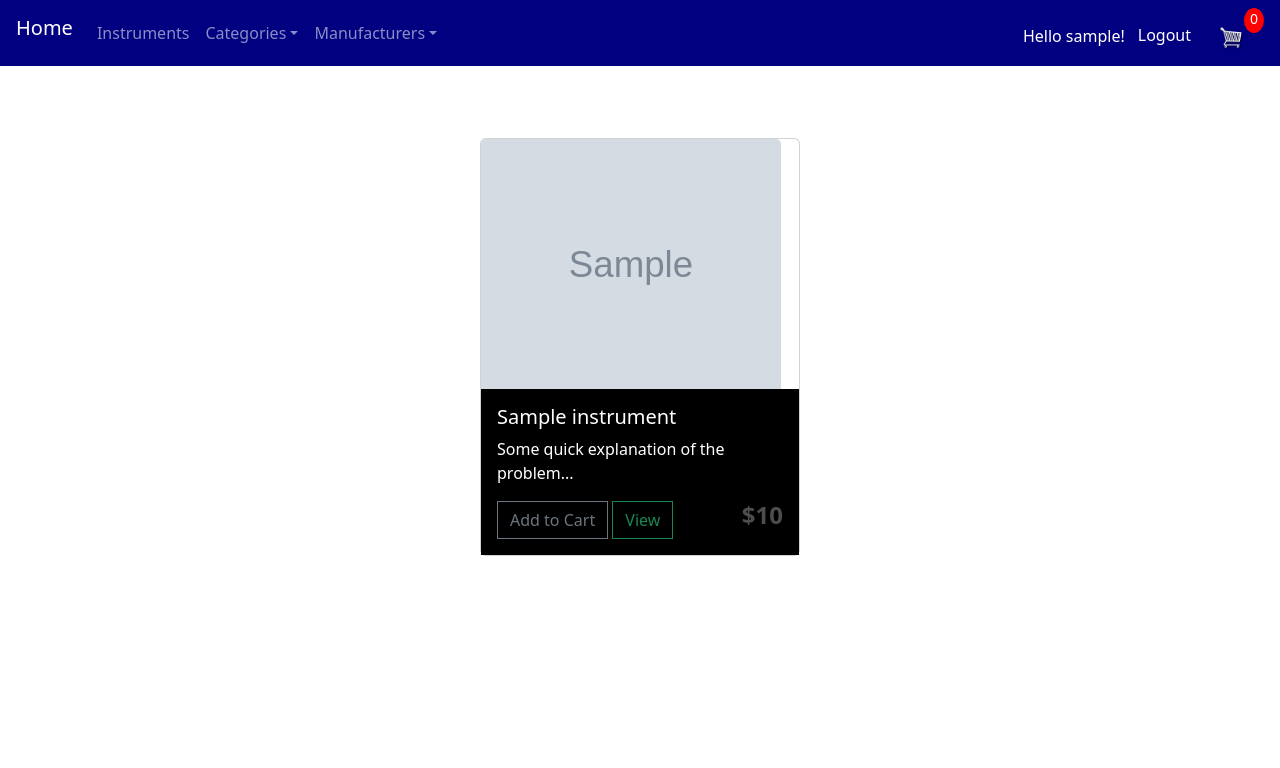
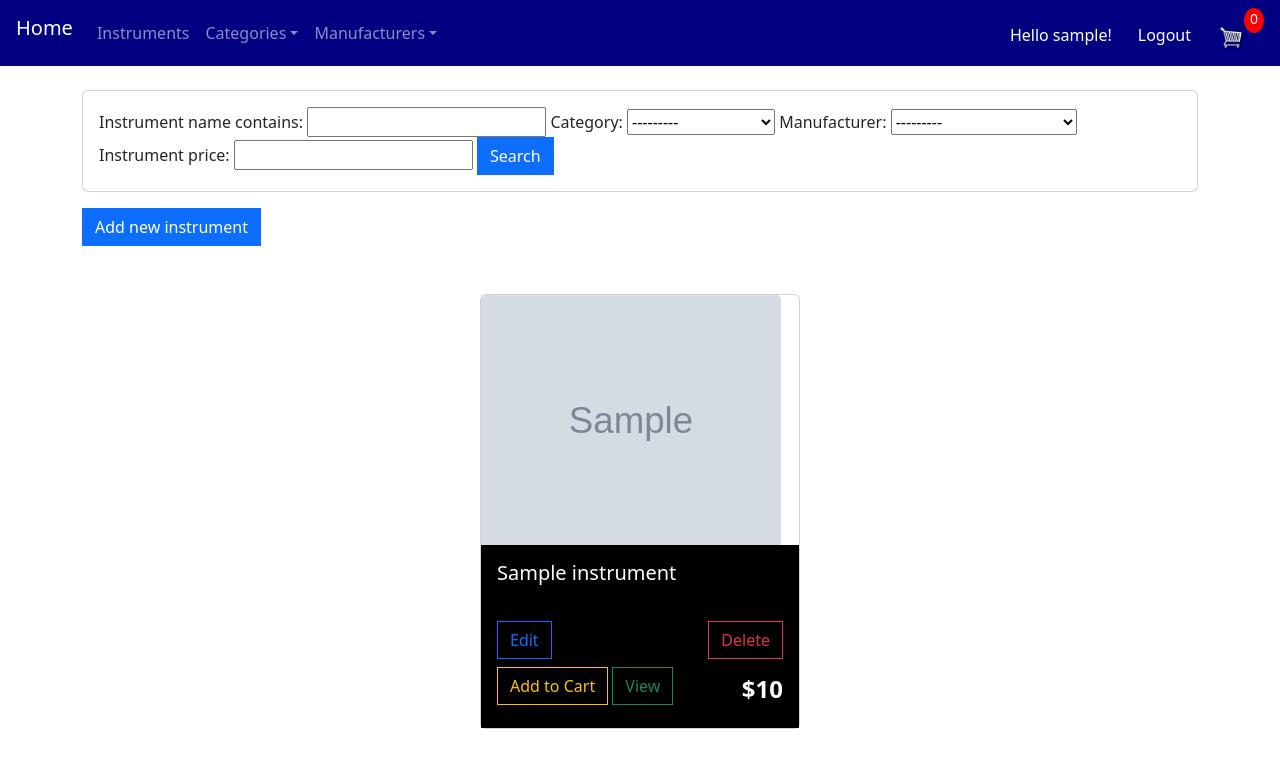
Before and after one commit to Hesbadami/my-saina, a Django app: page / in a window 1280 px wide. Shown: the top 768 px of the page. Run offline with Django 4.2, Linux system fonts and the light colour scheme; a user stored in the database is signed in; tables that the repository leaves empty hold one stand-in row (values such as "Sample post"); grey boxes marked "Sample" are stand-in pictures.

Commit message:
Filters and user permissions.

```diff
--- a/ecommerce/settings.py
+++ b/ecommerce/settings.py
@@ -39,7 +39,8 @@ INSTALLED_APPS = [
     'django.contrib.sessions',
     'django.contrib.messages',
     'django.contrib.staticfiles',
-    'store'
+    'store',
+    'django_filters',
 ]
 
 MIDDLEWARE = [
--- a/ecommerce/urls.py
+++ b/ecommerce/urls.py
@@ -25,6 +25,7 @@ urlpatterns = [
     path('register/', views.registerPage, name='register'),
     path('login/', views.loginPage, name='login'),
     path('logout/', views.logoutUser, name='logout'),
+    path('profile/', views.userProfile, name='profile'),
     path('categories/', views.categories, name='categories'),
     path('manufacturers/', views.manufacturers, name='manufacturers'),
     path('', views.instruments, name='instruments'),
--- /dev/null
+++ b/store/filters.py
@@ -0,0 +1,11 @@
+import django_filters
+from .models import *
+from django_filters import CharFilter
+
+
+class InstrumentFilter(django_filters.FilterSet):
+    note = CharFilter(field_name='instrument_name', lookup_expr='icontains')
+
+    class Meta:
+        model = MusicalInstrument
+        fields = ['note', 'category', 'manufacturer', 'instrument_price']
--- a/store/signals.py
+++ b/store/signals.py
@@ -8,11 +8,9 @@ from django.dispatch import receiver
 def create_profile(sender, instance, created, **kwargs):
     if created:
         Customer.objects.create(user=instance)
-        print('Customer created!')
 
 
 @receiver(post_save, sender=User)
 def update_profile(sender, instance, created, **kwargs):
     if created == False:
         instance.profile.save()
-        print('Customer updated!')
--- a/store/templates/base.html
+++ b/store/templates/base.html
@@ -60,7 +60,9 @@
         </ul>
         <form class="form-inline my-2 my-lg-0 d-flex">
             {% if user.is_authenticated %}
-                <div style="color: white" class="mt-3">Hello {{user.username}}!</div>
+                <div class="mt-2">
+                    <a style="color: white" class="btn" href="{% url 'profile' %}">Hello {{user.username}}!</a>
+                </div>
                 <div class="mt-2"><a style="color: white" class="btn" href="{% url 'logout' %}">Logout</a></div>
                 <a href="{% url 'shoppingCart' %}" class="mt-3 ml-2 mb-2">
                     <img id="cart-icon" src="{% static 'images/cart.png' %}">
--- a/store/templates/instruments.html
+++ b/store/templates/instruments.html
@@ -1,6 +1,23 @@
 {% extends 'base.html' %}
 {% load static %}
 {% block content %}
+<div class="row">
+    <div class="col">
+        <div class="card card-body">
+            <form method="get">
+                {{instrument_filter.form}}
+                <button class="btn btn-primary" type="submit">Search</button>
+            </form>
+        </div>
+    </div>
+</div>
+    {% if user.is_staff %}
+    <div class="mt-3">
+         <form method="post" action="">
+                    <button class="btn btn-primary" type="submit">Add new instrument</button>
+         </form>
+    </div>
+    {% endif %}
 <div class="d-flex justify-content-around mt-5">
     {% for instrument in instruments %}
     <div class="card" style="width: 20rem;">
@@ -8,11 +25,18 @@
             <img src="{{MEDIA.URL}}{{instrument.instrument_image.url}}" class="card-img-top" alt="..." style="width: 300px; height: 250px">
         </div>
         <div class="card-body" style="background-color: black; color: white">
-            <h5 class="card-title">{{instrument.instrument_name}}</h5>
-            <p class="card-text">Some quick explanation of the problem...</p>
-            <button class="btn btn-outline-secondary add-btn">Add to Cart</button>
+            <div style="height: 60px">
+               <h5 class="card-title">{{instrument.instrument_name}}</h5>
+            </div>
+            {% if user.is_staff %}
+                <div class="mb-2 d-flex justify-content-between">
+                   <button class="btn btn-outline-primary add-btn">Edit</button>
+                    <button class="btn btn-outline-danger add-btn">Delete</button>
+                </div>
+            {% endif %}
+            <button class="btn btn-outline-warning add-btn">Add to Cart</button>
             <a class="btn btn-outline-success" href="#">View</a>
-            <h4 style="display: inline-block; float: right"><strong>${{instrument.instrument_price}}</strong></h4>
+            <h4 style="display: inline-block; float: right; color: white" class="mt-2"><strong>${{instrument.instrument_price}}</strong></h4>
         </div>
     </div>
     {% endfor %}
--- a/store/views.py
+++ b/store/views.py
@@ -4,38 +4,45 @@ from django.contrib.auth.forms import UserCreationForm
 from .forms import CreateUserForm
 from django.contrib import messages
 from django.contrib.auth import authenticate, login, logout
+from django.contrib.auth.decorators import login_required
+from .filters import InstrumentFilter
 
 
 # Create your views here.
 
 def registerPage(request):
-    form = CreateUserForm()
-
-    if request.method == 'POST':
-        form = CreateUserForm(request.POST)
-        if form.is_valid():
-            userform = form.save()
-            user = form.cleaned_data.get('username')
-            Customer.objects.create(user=userform, name=user, email=userform.email)
-            messages.success(request, 'Account was created for ' + user)
-            return redirect('login')
+    if request.user.is_authenticated:
+        return redirect('instruments')
+    else:
+        form = CreateUserForm()
+        if request.method == 'POST':
+            form = CreateUserForm(request.POST)
+            if form.is_valid():
+                userform = form.save()
+                user = form.cleaned_data.get('username')
+                Customer.objects.create(user=userform, name=user, email=userform.email)
+                messages.success(request, 'Account was created for ' + user)
+                return redirect('login')
 
     context = {'form': form}
     return render(request, 'register.html', context)
 
 
 def loginPage(request):
-    if request.method == 'POST':
-        username = request.POST.get('username')
-        password = request.POST.get('password')
+    if request.user.is_authenticated:
+        return redirect('instruments')
+    else:
+        if request.method == 'POST':
+            username = request.POST.get('username')
+            password = request.POST.get('password')
 
-        user = authenticate(request, username=username, password=password)
+            user = authenticate(request, username=username, password=password)
 
-        if user is not None:
-            login(request, user)
-            return redirect('instruments')
-        else:
-            messages.info(request, 'Username or password is incorrect')
+            if user is not None:
+                login(request, user)
+                return redirect('instruments')
+            else:
+                messages.info(request, 'Username or password is incorrect')
 
     context = {}
     return render(request, 'login.html', context)
@@ -44,6 +51,13 @@ def loginPage(request):
 def logoutUser(request):
     logout(request)
     return redirect('login')
+
+
+@login_required(login_url='login')
+def userProfile(request):
+    orders = request.user.customer.order_set.all()
+    context = {'orders': orders}
+    return render(request, 'userProfile.html', context)
 
 
 def categories(request):
@@ -68,10 +82,13 @@ def instruments(request):
         order = {'get_cart_total': 0, 'get_cart_items': 0}
         cart_items = order['get_cart_items']
 
-    context = {'instruments': instruments, 'cartItems': cart_items}
+    instrument_filter = InstrumentFilter(request.GET, queryset=instruments)
+    instruments = instrument_filter.qs
+    context = {'instruments': instruments, 'cartItems': cart_items, 'instrument_filter': instrument_filter}
     return render(request, 'instruments.html', context)
 
 
+@login_required(login_url='login')
 def shoppingCart(request):
     if request.user.is_authenticated:
         customer = request.user.customer
@@ -87,6 +104,7 @@ def shoppingCart(request):
     return render(request, 'shoppingCart.html', context)
 
 
+@login_required(login_url='login')
 def checkout(request):
     if request.user.is_authenticated:
         customer = request.user.customer
```
Also changed, not shown: store/templates/userProfile.html (added, +24 -0 lines).
